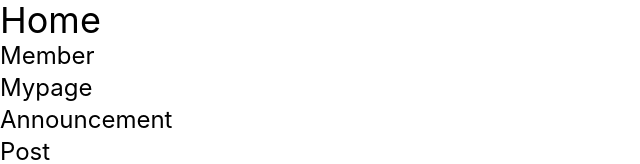
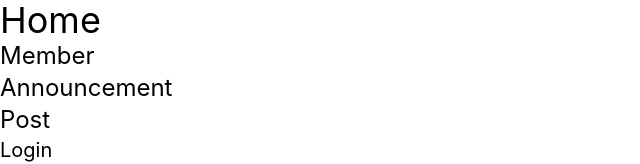
Before and after one commit to Yamamoto1012/kit_hashi5, a React (Create React App) app: page / in a window 1280 px wide. Shown: the top 164 px of the page, without its empty margins (0-640 px from the left). Built offline with nearby package versions, Linux system fonts and the light colour scheme; no server answers; the database is empty.

Commit message:
Update Navbar.jsx

```diff
--- a/src/components/navbar/Navbar.jsx
+++ b/src/components/navbar/Navbar.jsx
@@ -18,9 +18,6 @@ const Navbar = () => {
         </div>
         <div className=" text-2xl">
           <Link to="Member">Member</Link>
-        </div>
-        <div className=" text-2xl">
-          <Link to="Mypage">Mypage</Link>
         </div>
         <div className=" text-2xl">
           <Link to="Announcement">Announcement</Link>
```
